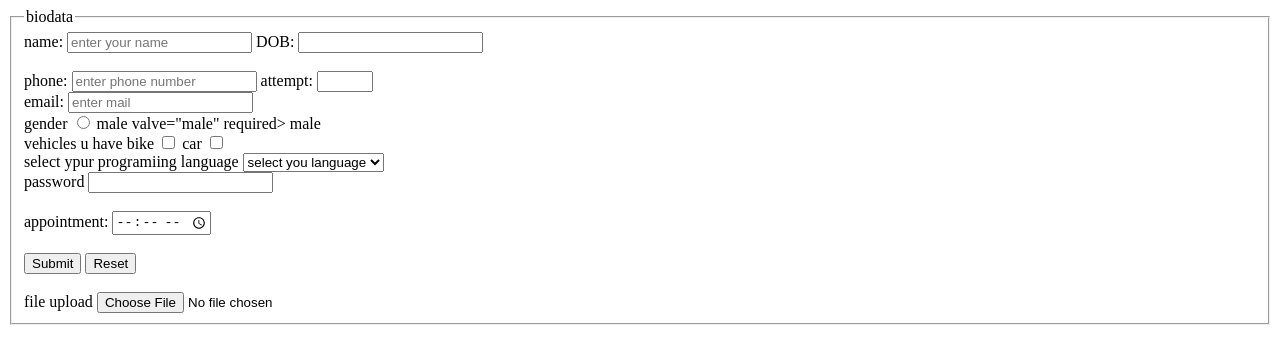
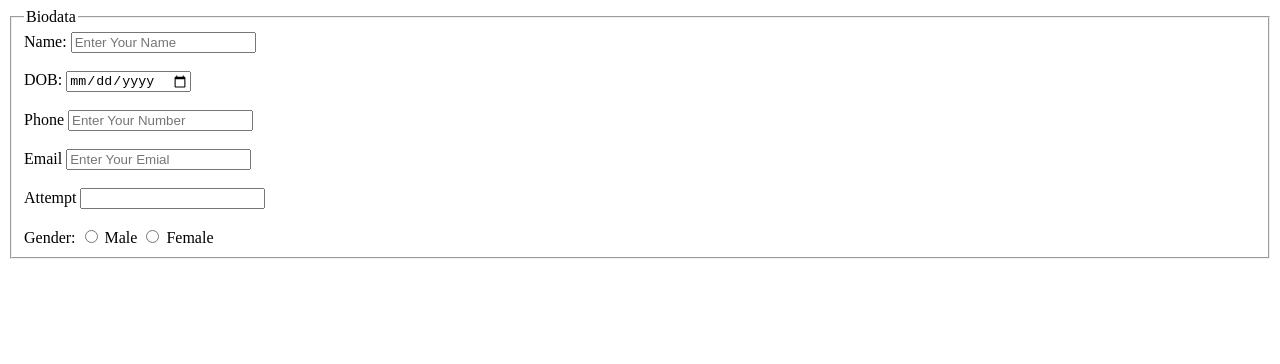
Before and after one commit to udaysharma189/CSE-29, a plain HTML site: page CSE-29/Form.html in a window 1280 px wide. Drawn offline with Linux system fonts and the light colour scheme.

Commit message:
TABLE.HTML

```diff
--- a/CSE-29/Form.html
+++ b/CSE-29/Form.html
@@ -1,68 +1,45 @@
 <!DOCTYPE html>
 <html lang="en">
+
 <head>
     <meta charset="UTF-8">
     <meta name="viewport" content="width=device-width, initial-scale=1.0">
-    <title>forms</title>
+    <title>Forms</title>
 </head>
+
 <body>
-    <form action=""target="_blank" name="Biodata"
-    method="get"></form>
+    <form action="./Forms.html" target="_blank" name="Biodata" method="get"></form>
     <fieldset>
-        <legend> biodata </legend>
-        <label for="name">name:</label>
-        <input type="text" id="name" name="name"
-        placeholder="enter your name" required>
-
-        <label for="dob"> DOB:</label>
-        <input type="data" id="dob" name="dod" required>
+        <legend>Biodata</legend>
+        <label for="name">Name:</label>
+        <input type="text" name="name" id="name" placeholder="Enter Your Name" required>
         <br>
         <br>
+        <label for="DOB">DOB:</label>
+        <input type="date" id="DOB" name="DOB" placeholder="Enter Your DOB" required>
+        <br>
+        <br>
+        <label for="tel">Phone</label>
+        <input type="tel" name="tel" id="tel" placeholder="Enter Your Number" min="10" max="10">
+        <br>
+        <br>
+        <label for="email">Email</label>
+        <input type="email" name="email" id="email" placeholder="Enter Your Emial"required>
+        <br>
+        <br>
+        <label for="attempt">Attempt</label>
+        <input type="number" name="attempt" id="attempt">
+        <br>
+        <br>
+        <label for="gender"> Gender:</label>
+        <input type="radio" name="male" id="male" name="gender"
+        value="male" required>
+        <label for="male">Male</label>
+        <input type="radio" name="female" id="female" name="gender"
+        value="female" required>
+        <label for="female">Female</label>
+    </fieldset>
 
-        <label for="tel">phone:</label>
-        <input type="tel" id="tel" name="tel" required placeholder="enter phone number">
-        <label for="attempt">attempt:</label>
-        <input type="number" id="attempt" name="attempt" min="1" max="10">
-        <br>
-        <label for="email">email:</label>
-        <input for="email" name="email" id="email" placeholder="enter mail " required>
-        <br>
-        <label for="gender"> gender</label>
-        <input type="radio" id="mail" name="gender"
-        valve="female" required>
-         <label for="male">male valve="male" required></label>
+</body>
 
-         <label for="male">male</label>
-         <br>
- <label for="check">vehicles u have</label>
- <label for="bike">bike</label>
-  <input type="checkbox" id="bike" name="vehicle1"
-  value="bike" />
-  <label for="car">car</label>
-  <input type="checkbox" id="bike" name="vehicle2"
-  value="car" />
-  <br>
-  <label for="lang">select ypur programiing language</label>
-  <select name="lang" id="lang">
-    <option>  select you language</option>
-    <option valve="c">C</option>
-    <option valve="c++">C++</option>
-    <option valve="java">java</option>
-    <option valve="html">html</option>
-  </select>
-
-  <br>
-  <label for="pass">password</label>
-  <input type="password" id="pass" name="pass">
-  <br> <br>
-  <label for="appoint">appointment: </label>
-  <input type="time" id="appoint" name="appoint">
-  <br><br>
-  <input type="submit" valve="submit" />
-  <input type="reset" valve="reset" />
-  <br><br>
-  <label for="file">file upload</label>
-  <input type="file">
-    </fieldset>
-</body>
 </html>
```
